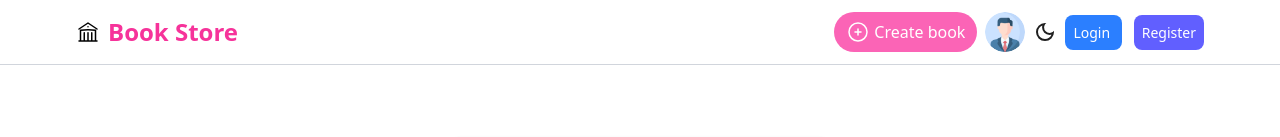
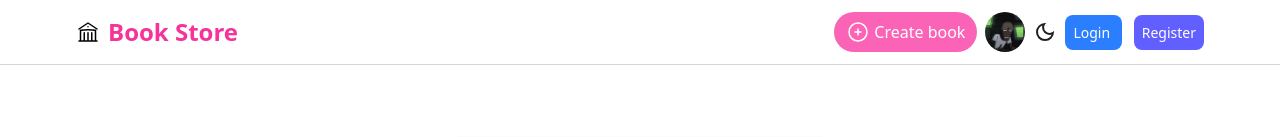
Before and after one commit to aungkyawthetx/library, a React (Vite) app: page /login in a window 1280 px wide. Shown: the top 137 px of the page. Built offline with nearby package versions, Linux system fonts and the light colour scheme; no server answers.

Commit message:
noteList & profile image update

```diff
--- a/src/components/Navbar.jsx
+++ b/src/components/Navbar.jsx
@@ -1,4 +1,4 @@
-import Profile from '../assets/profile.png';
+import Profile from '../assets/dev.jpeg';
 import { Link, useNavigate } from 'react-router-dom';
 import useTheme from '../hooks/useTheme';
 import lightIcon from '../assets/light.png';
@@ -35,7 +35,7 @@ export default function Navbar() {
                         </svg>
                         <span className='hidden md:block'> Create book </span>
                     </Link>
-                    <img src={Profile} alt="" className='cursor-pointer w-10 h-10 rounded-full'/>
+                    <img src={Profile} alt="" className={`cursor-pointer w-10 h-10 rounded-full ${isDark ? 'border-2 border-indigo-400' : ''}`} />
                     <div className='cursor-pointer'>
                         {isDark && <img src={lightIcon} alt="" className='w-6' onClick={() => changeTheme('light')}/>}
                         {!isDark && <img src={darkIcon} alt="" className='w-6' onClick={() => changeTheme('dark')}/>}
--- a/src/components/NoteForm.jsx
+++ b/src/components/NoteForm.jsx
@@ -2,9 +2,11 @@ import { useState } from 'react'
 import { useParams } from 'react-router-dom';
 import useFirestore from '../hooks/useFirestore';
 import { serverTimestamp } from 'firebase/firestore';
+import useTheme from '../hooks/useTheme';
 
 export default function NoteForm() {
-  let {id} = useParams();
+  let { id } = useParams();
+  let { isDark } = useTheme();
   const [note, setNote] = useState('');
   let { addCollection} = useFirestore();
 
@@ -22,7 +24,7 @@ export default function NoteForm() {
 
   return (
   <form action="" onSubmit={addNote}>
-    <textarea onChange={e => setNote(e.target.value)} value={note} className='shadow-sm bg-gray-100 w-full border-2 border-gray-300 rounded-lg p-2 focus:outline-none focus:border-indigo-500 placeholder:italic' placeholder='Enter your notes...' name="" id="" rows="5"></textarea>
+    <textarea onChange={e => setNote(e.target.value)} value={note} className={`${isDark ? 'bg-gray-300' : 'bg-gray-100'} shadow-sm w-full border-2 border-gray-300 rounded-lg p-2 focus:outline-none focus:border-indigo-500 placeholder:italic`} placeholder='Enter your notes...' name="" id="" rows="5"></textarea>
     <div className="flex justify-end mt-1">
       <button type='submit' className='bg-indigo-500 hover:bg-indigo-600 text-white font-semibold px-3 py-2 rounded-lg cursor-pointer'> Add Note </button>
     </div>
--- a/src/components/NoteList.jsx
+++ b/src/components/NoteList.jsx
@@ -1,12 +1,11 @@
 import { useParams } from 'react-router-dom';
-import Profile from '../assets/profile.png';
+import Profile from '../assets/dev.jpeg';
 import { useCollection } from '../hooks/useCollection';
-import { useContext } from 'react';
-import { AuthContext } from '../contexts/AuthContext';
+import useTheme from '../hooks/useTheme';
 
 export default function NoteList() {
-  let {id} = useParams();
-  let { user } = useContext(AuthContext);
+  let { id } = useParams();
+  let { isDark } = useTheme();
   let { loading, error, data: notes} = useCollection('notes', ['bookUid', '==', id]);
   console.log(notes);
 
@@ -17,14 +16,14 @@ export default function NoteList() {
       {notes && notes.map(n => (
         <div className='border border-gray-300 shadow-md p-3 rounded my-2'>
           <div className='flex justify-between'>
-            <div className='flex items-center gap-1'>
-              <img src={Profile} alt="Profile Image" className='cursor-pointer w-10 h-10 rounded-full'/>
-              <h3 className='font-bold text-gray-800 mt-1'> Test User </h3>
+            <div className='flex gap-1'>
+              <img src={Profile} alt="Profile Image" className={`cursor-pointer w-10 h-10 rounded-full ${isDark ? 'border-2 border-indigo-400' : ''}`}/>
+              <h3 className={`font-bold mt-1 ${isDark ? 'text-gray-200' : 'text-gray-800'}`}> Your Name </h3>
             </div>
-            <p className='text-sm text-gray-600 italic'> 12.2.23 </p>
+            <p className={`text-sm italic ${isDark ? 'text-gray-100' : 'text-gray-600'}`}> 12.2.23 </p>
           </div>
           <div className='mt-2'>
-            <p className='text-indigo-800 italic'> {n.note} </p>
+            <p className={`text-sm ${isDark ? 'text-gray-300' : 'text-indigo-800'}`}> {n.note} </p>
           </div>
         </div>
       ))}
```
Also changed, not shown: src/assets/dev.jpeg (added).
